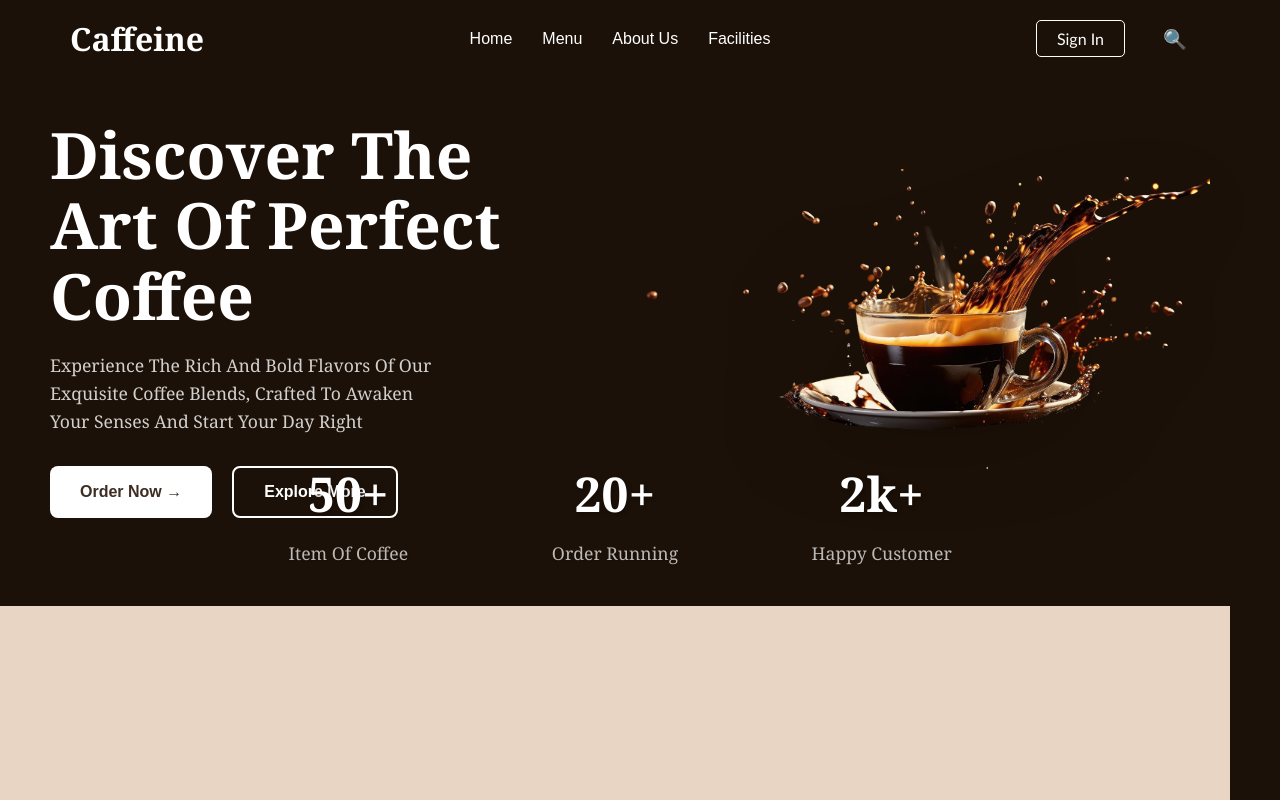
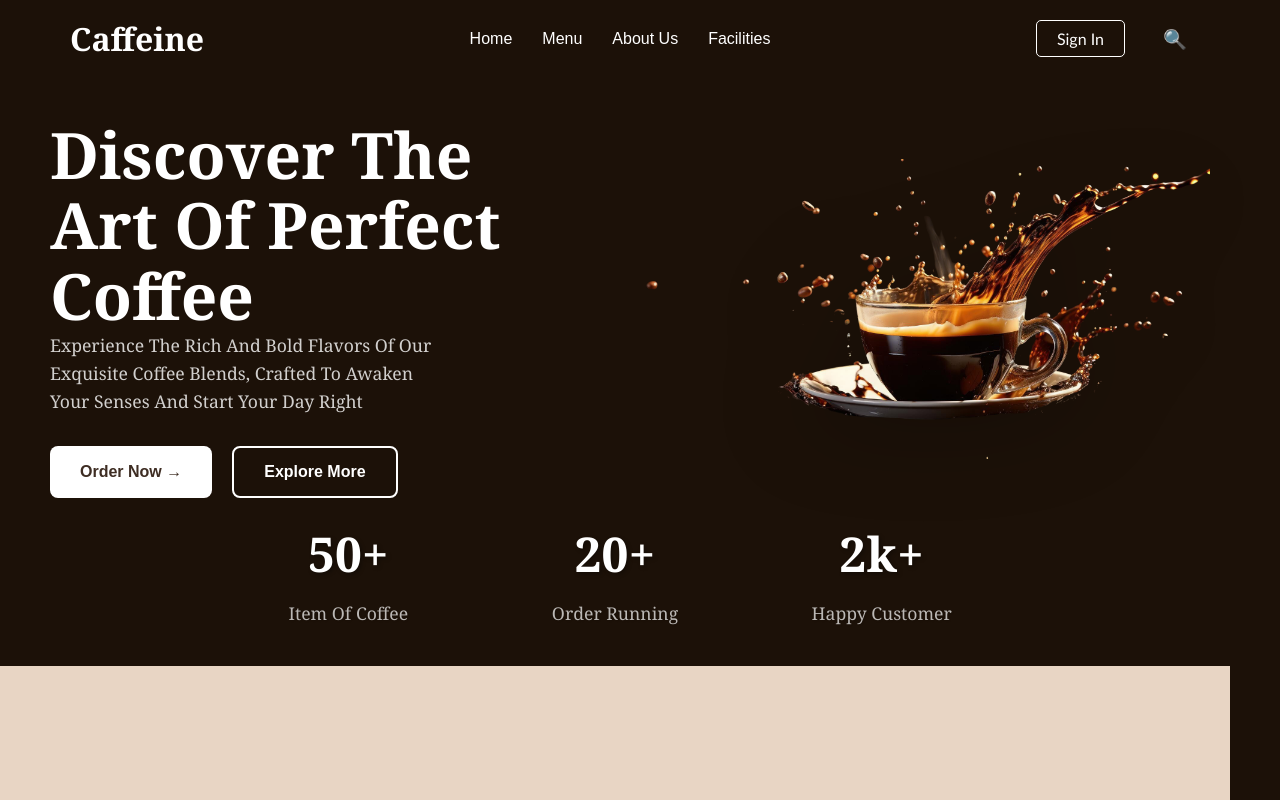
Before and after one commit to Dumindu-Pabasara/React_CoffeWebSite, a React (Vite) app in the folder CoffeeWebSite/: page / in a window 1280 px wide. Shown: the top 800 px of the page. Built offline with nearby package versions, Linux system fonts and the light colour scheme.

Commit message:
Update Hero.css

```diff
--- a/CoffeeWebSite/src/Components/Hero/Hero.css
+++ b/CoffeeWebSite/src/Components/Hero/Hero.css
@@ -9,15 +9,15 @@
 .hero-content {
   display: grid;
   grid-template-columns: 1fr 1fr;
-
+  gap: 60px;
+  align-items: center;
+  margin-bottom: 80px;
 }
 
 .hero-title {
   font-size: 4rem;
   font-weight: bold;
-  line-height: 1.1;
-  margin-bottom: 20px;
-  color: white;
+
 }
 
 .hero-description {
```
